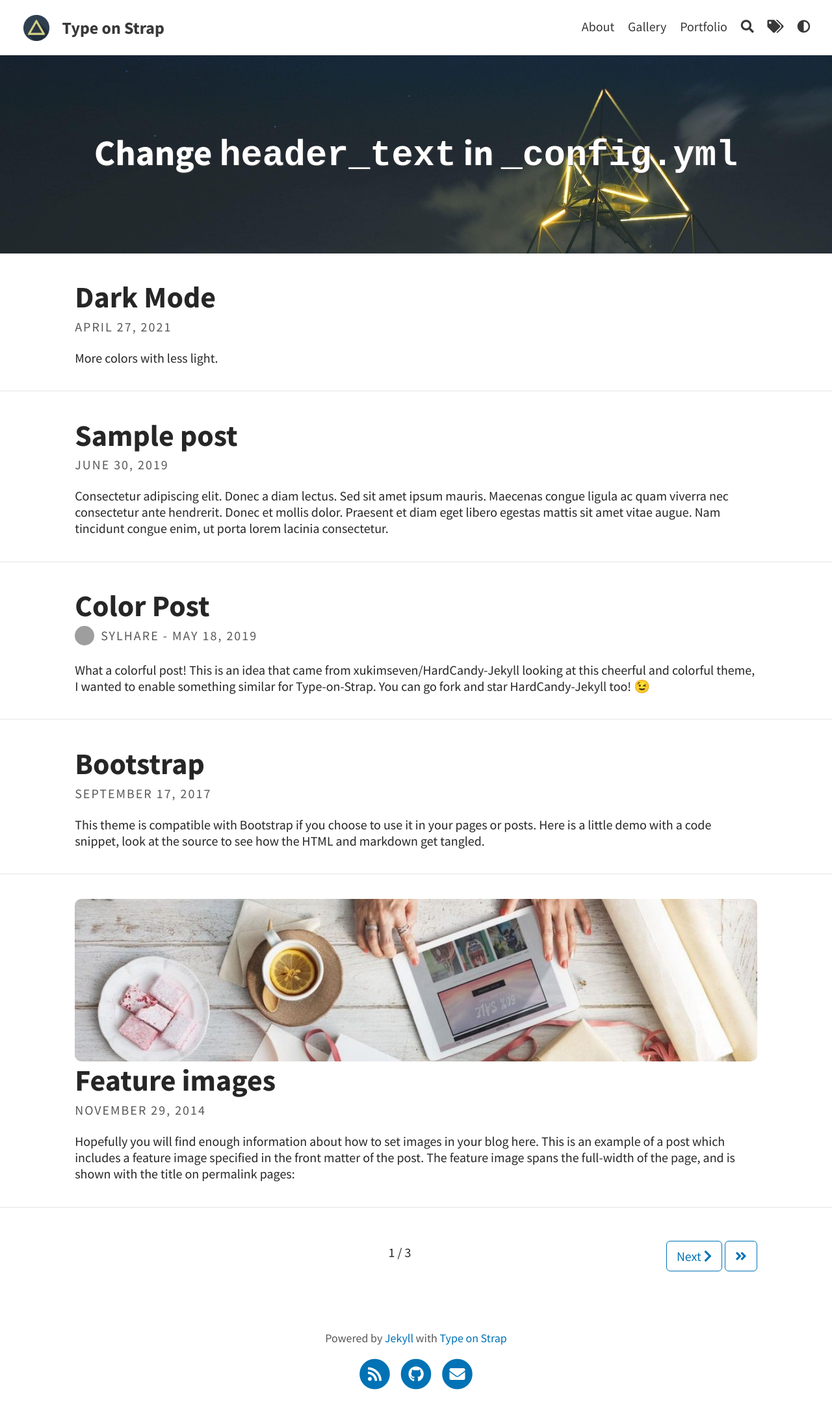
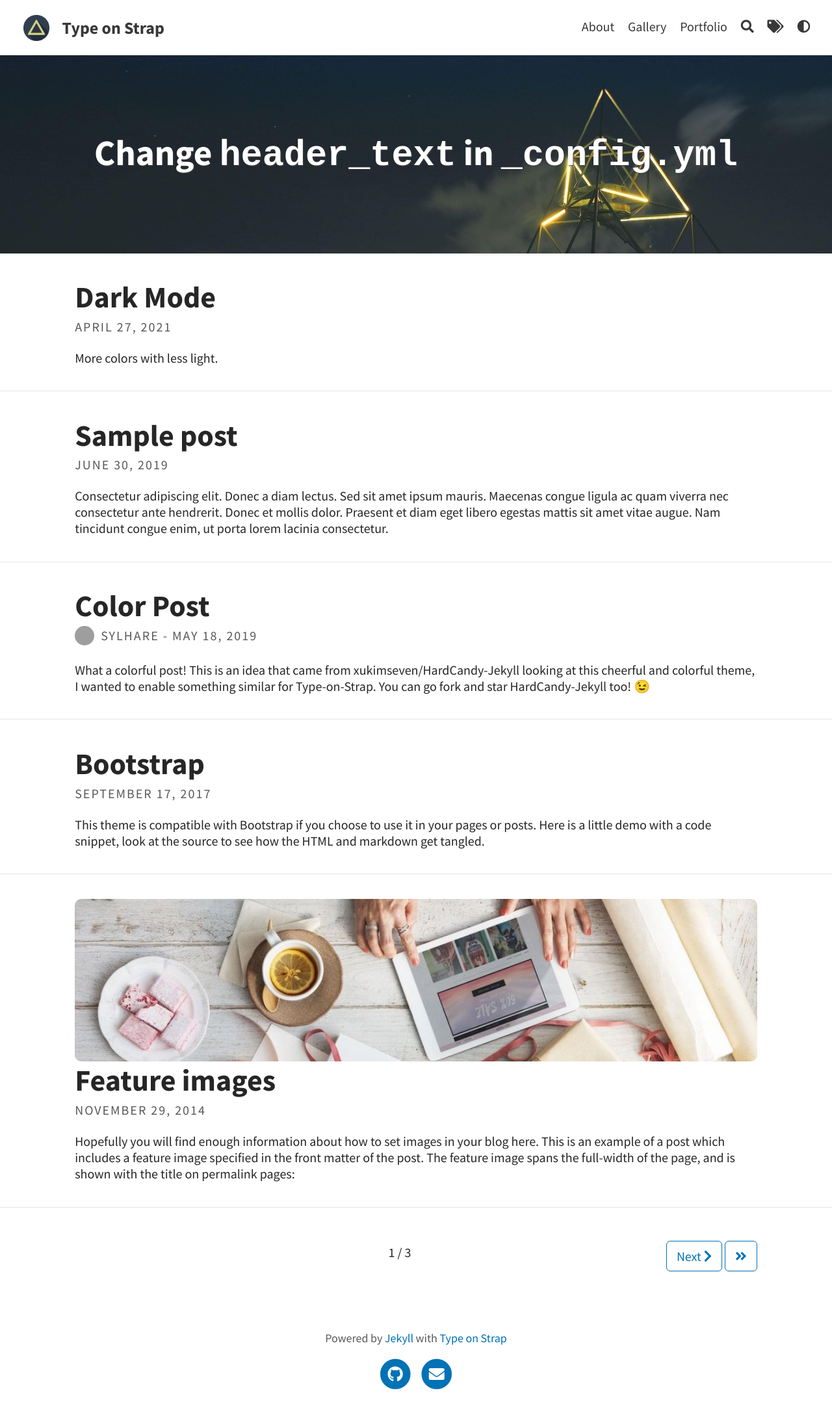
Before and after one commit to ebnbin/ebnbin.github.io, a Jekyll site: the page built from index.html, in a window 1280 px wide. Shown: the whole page at 65% size. Built offline with Jekyll 4.4.1, drawn with Linux system fonts in a browser that asks for light colours; the list of posts is cut into pages by our own code; grey boxes are pictures that could not be loaded.

Commit message:
Update social.yml

```diff
--- a/_data/social.yml
+++ b/_data/social.yml
@@ -1,5 +1,5 @@
 # RSS specific
-rss: true         # Icons on the footer
+rss: false        # Icons on the footer
 feed:
   path: feed.xml  # RSS feed path
 
```
